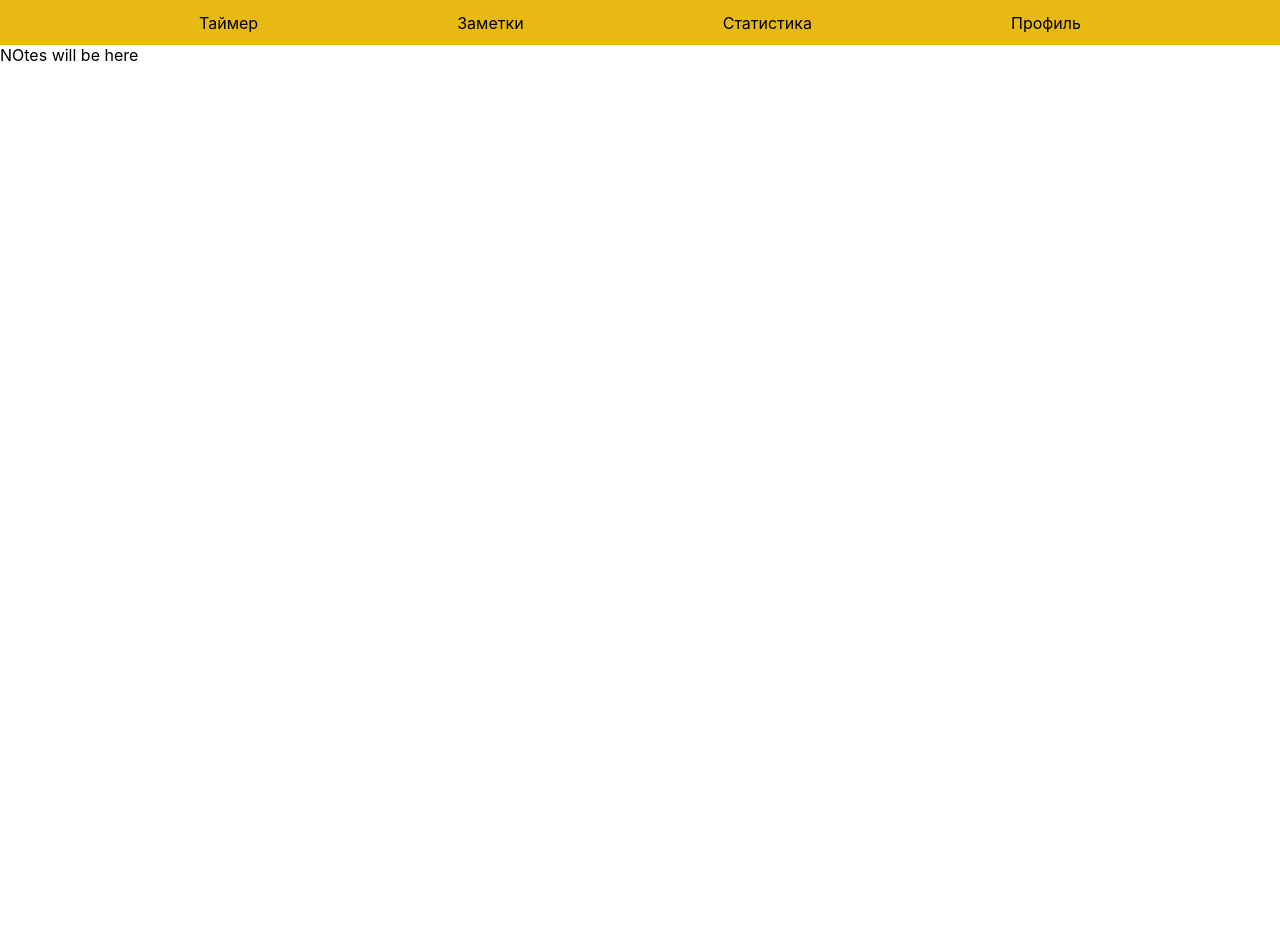
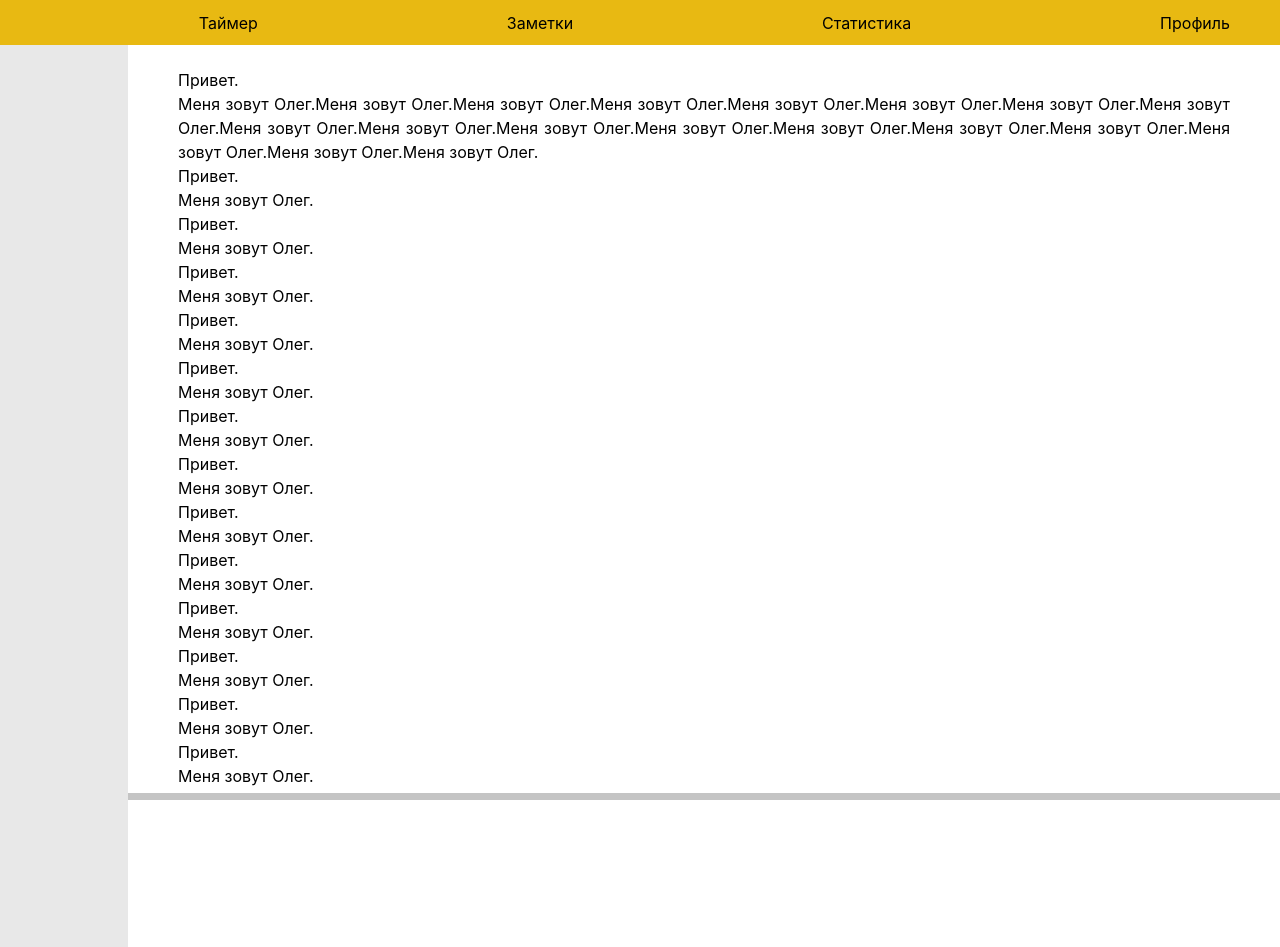
Before and after one commit to Bum-warrior/nota-frontend, a React (Create React App) app: page /notes in a window 1280 px wide. Before the commit the page ends 800 px from the top, so only its background shows below. Built offline with nearby package versions, Linux system fonts and the light colour scheme.

Commit message:
add note display

```diff
--- a/package.json
+++ b/package.json
@@ -14,6 +14,8 @@
     "react-dom": "^17.0.2",
     "react-router-dom": "^6.2.1",
     "react-scripts": "5.0.0",
+    "sass": "^1.45.1",
+    "styled-components": "^5.3.3",
     "typescript": "^4.5.4",
     "web-vitals": "^2.1.2"
   },
@@ -40,5 +42,8 @@
       "last 1 firefox version",
       "last 1 safari version"
     ]
+  },
+  "devDependencies": {
+    "@types/styled-components": "^5.1.19"
   }
 }
--- a/src/App.css
+++ /dev/null
@@ -1,22 +0,0 @@
-.Navgation-bar{
-  display: flex;
-  justify-content: space-evenly;
-  height: 45px;
-  background-color: #E8B912;
-  text-align: center;
-}
-
-.Navgation-bar:last-child{
-  align-self: flex-end;
-}
-
-.nav-btn{
-  display: flex;
-  align-items: center;
-  flex-direction: row;
-}
-.nav-btn a{
-  font-size: 100%;
-  text-decoration: none;
-  color: black;
-}
--- /dev/null
+++ b/src/App.scss
@@ -0,0 +1,28 @@
+.Navgation-bar{
+  display: flex;
+  justify-content: space-evenly;
+  height: 45px;
+  background-color: #E8B912;
+  text-align: center;
+
+}
+
+/*
+last element in flex
+here is profile
+*/
+.Navgation-bar>div{
+  margin-left: auto;
+  margin-right: 50px;
+}
+
+.nav-btn{
+  display: flex;
+  align-items: center;
+  flex-direction: col;
+  a{
+    font-size: 100%;
+    text-decoration: none;
+    color: black;
+  }
+}
--- a/src/App.tsx
+++ b/src/App.tsx
@@ -1,11 +1,11 @@
 import React from 'react';
 
 import logo from './logo.svg';
-import './App.css';
+import './App.scss';
 import { BrowserRouter, NavLink, Route, Routes} from 'react-router-dom';
 
-import NotesPage from './components/NotesPage';
-import TimerPage from './components/TimerPage';
+import NotesPage from './components/pages/NotesPage';
+import TimerPage from './components/pages/TimerPage';
 
 function App() {
   return (
--- /dev/null
+++ b/src/components/Explorer.tsx
@@ -0,0 +1,24 @@
+import React from 'react'
+import styled from 'styled-components'
+
+interface ExplorerProps {
+
+}
+
+let ExlporerContainer = styled.div`
+background-color: black;
+width: 10%;
+min-height: 902px;
+
+background-color: #E8E8E8;
+`
+
+const Explorer: React.FunctionComponent<ExplorerProps> = () => {
+    return (
+        <ExlporerContainer>
+
+        </ExlporerContainer>
+    );
+}
+
+export default Explorer;
--- a/src/components/NotesPage.tsx
+++ /dev/null
@@ -1,13 +0,0 @@
-import React from 'react'
-
-interface NotesPageProps {
-
-}
-
-const NotesPage: React.FunctionComponent<NotesPageProps> = () => {
-    return ( <div className='elem'>
-        NOtes will be here
-    </div> );
-}
-
-export default NotesPage;
--- /dev/null
+++ b/src/components/TextEditor/TextEditor.tsx
@@ -0,0 +1,70 @@
+import React, { Children, Component, useState } from 'react'
+import styled from 'styled-components'
+import INote from './interfaces/INote'
+
+
+interface TextEditorProps {
+    note: INote;
+}
+
+let EditorContainer = styled.div`
+background-color: #C4C4C4;
+position: absolute;
+top:45px;
+bottom: 0;
+left:10%;
+right:0;
+`
+let Editor = styled.div`
+background-color: #FFFFFF;
+line-height: 1.5;
+text-align: justify;
+outline: none;
+height:96%;
+overflow-y:scroll;
+display: flex;
+flex-direction: column;
+padding: 2% 50px 0px;
+`
+let TextAreaCustom = styled.textarea`
+border: 0px;
+resize: none;
+outline: none;
+margin-top: 25px;
+width: 100%;
+min-height: 600px;
+height: fit-content;
+`
+
+let ViewLine = styled.div`
+
+`
+
+const TextEditor: React.FunctionComponent<TextEditorProps> = (props: TextEditorProps) => {
+    const [textareaText, settextareaText] = useState([]);
+
+    return (
+        <EditorContainer>
+            {/* Editor need clickhandler */}
+            <Editor>
+                {
+                    props.note.chunks.map(item => {
+                        return <ViewLine>{item.text}</ViewLine>
+                    })
+                }
+            </Editor>
+        </EditorContainer>
+    );
+}
+
+function addElement(text: string): void{
+
+}
+
+function onMyChange(e: React.ChangeEvent<HTMLTextAreaElement>){
+    const newValue = e.currentTarget.value;
+    console.log(newValue);
+    return undefined
+}
+
+export default TextEditor;
--- /dev/null
+++ b/src/components/TextEditor/interfaces/IDataChunk.tsx
@@ -0,0 +1,3 @@
+export default interface IDataChunk{
+    text: string;
+}
--- /dev/null
+++ b/src/components/TextEditor/interfaces/INote.tsx
@@ -0,0 +1,6 @@
+import * as React from 'react';
+import IDataChunk from './IDataChunk';
+
+export default interface INote{
+    chunks: IDataChunk[];
+}
--- /dev/null
+++ b/src/components/pages/NotesPage.tsx
@@ -0,0 +1,135 @@
+import React from 'react'
+import styled from 'styled-components'
+import Explorer from '../Explorer'
+import INote from '../TextEditor/interfaces/INote'
+import TextEditor from '../TextEditor/TextEditor'
+
+interface NotesPageProps {
+
+}
+
+let Container = styled.div`
+display: flex;
+flex-direction: row;
+`
+
+let testNote: INote = {
+    chunks: [
+        {
+            text: 'Привет.'
+        },
+        {
+            text: 'Меня зовут Олег.Меня зовут Олег.Меня зовут Олег.Меня зовут Олег.Меня зовут Олег.Меня зовут Олег.Меня зовут Олег.Меня зовут Олег.Меня зовут Олег.Меня зовут Олег.Меня зовут Олег.Меня зовут Олег.Меня зовут Олег.Меня зовут Олег.Меня зовут Олег.Меня зовут Олег.Меня зовут Олег.Меня зовут Олег.'
+        },{
+            text: 'Привет.'
+        },
+        {
+            text: 'Меня зовут Олег.'
+        },{
+            text: 'Привет.'
+        },
+        {
+            text: 'Меня зовут Олег.'
+        },{
+            text: 'Привет.'
+        },
+        {
+            text: 'Меня зовут Олег.'
+        },{
+            text: 'Привет.'
+        },
+        {
+            text: 'Меня зовут Олег.'
+        },{
+            text: 'Привет.'
+        },
+        {
+            text: 'Меня зовут Олег.'
+        },{
+            text: 'Привет.'
+        },
+        {
+            text: 'Меня зовут Олег.'
+        },{
+            text: 'Привет.'
+        },
+        {
+            text: 'Меня зовут Олег.'
+        },{
+            text: 'Привет.'
+        },
+        {
+            text: 'Меня зовут Олег.'
+        },{
+            text: 'Привет.'
+        },
+        {
+            text: 'Меня зовут Олег.'
+        },{
+            text: 'Привет.'
+        },
+        {
+            text: 'Меня зовут Олег.'
+        },{
+            text: 'Привет.'
+        },
+        {
+            text: 'Меня зовут Олег.'
+        },{
+            text: 'Привет.'
+        },
+        {
+            text: 'Меня зовут Олег.'
+        },{
+            text: 'Привет.'
+        },
+        {
+            text: 'Меня зовут Олег.'
+        },{
+            text: 'Привет.'
+        },
+        {
+            text: 'Меня зовут Олег.'
+        },{
+            text: 'Привет.'
+        },
+        {
+            text: 'Меня зовут Олег.'
+        },{
+            text: 'Привет.'
+        },
+        {
+            text: 'Меня зовут Олег.'
+        },{
+            text: 'Привет.'
+        },
+        {
+            text: 'Меня зовут Олег.'
+        },{
+            text: 'Привет.'
+        },
+        {
+            text: 'Меня зовут Олег.'
+        },{
+            text: 'Привет.'
+        },
+        {
+            text: 'Меня зовут Олег.'
+        },
+    ]
+}
+
+const NotesPage: React.FunctionComponent<NotesPageProps> = () => {
+    return (
+    <Container>
+        <Explorer>
+
+        </Explorer>
+
+        <TextEditor note={testNote}>
+
+        </TextEditor>
+    </Container> );
+}
+
+export default NotesPage;
```
Also changed, not shown: src/components/pages/TimerPage.tsx (renamed from src/components/TimerPage.tsx), 1 other file (tests, documents, lock files or other folders).
